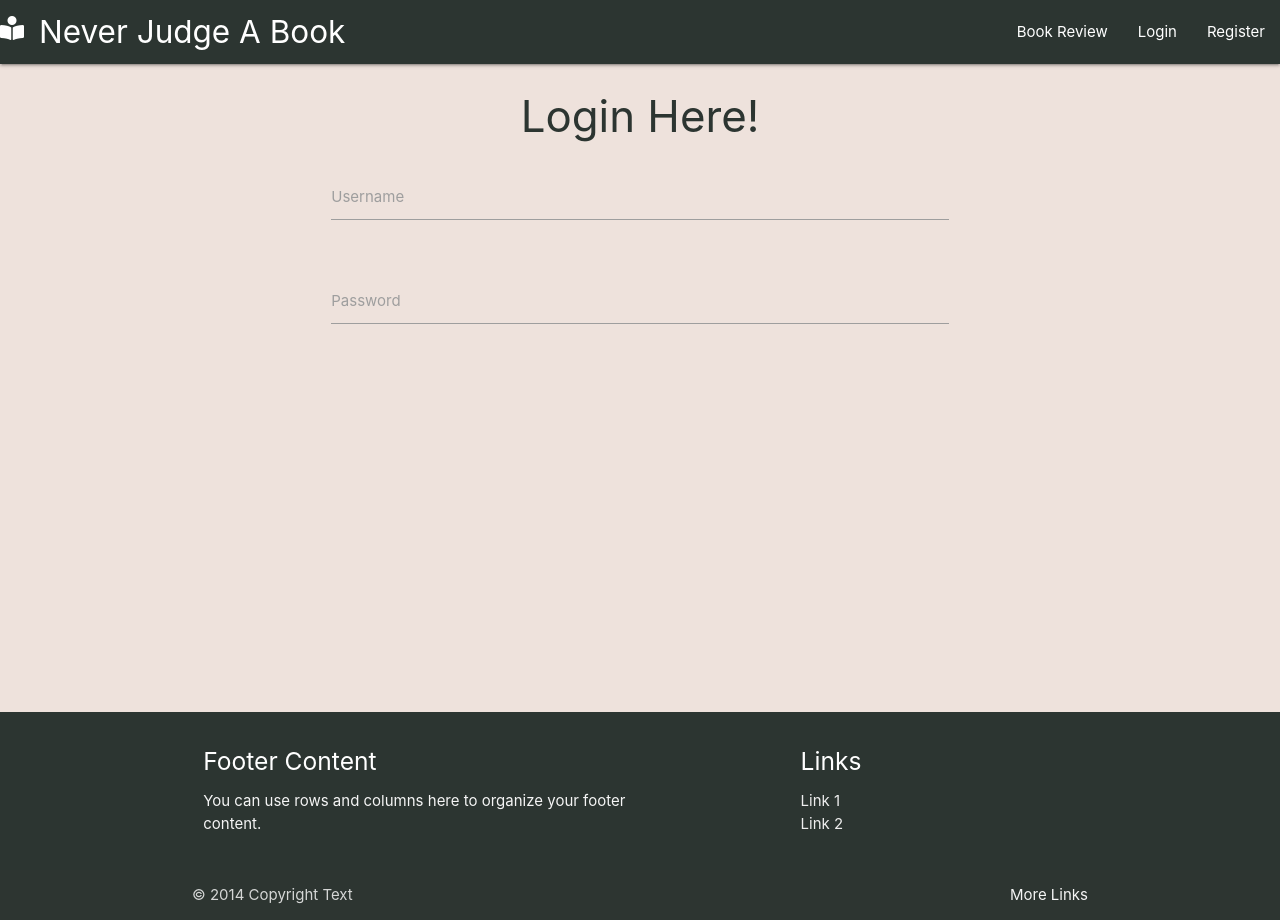
After one commit to Richiefinegan11/bookReview, a Flask app: page /login in a window 1280 px wide. The commit adds this page. Run offline with Flask 2, Linux system fonts and the light colour scheme; some libraries are stand-ins or nearby versions.

Commit message:
Login page and form created

```diff
--- a/app.py
+++ b/app.py
@@ -17,9 +17,14 @@ mongo = PyMongo(app)
 
 @app.route("/")
 @app.route("/review")
-def login():
+def review():
     books = list(mongo.db.books.find())
     return render_template("review.html", books=books)
+
+
+@app.route("/login", methods=["GET", "POST"])
+def login():
+    return render_template("login.html")
 
 
 if __name__ == "__main__":
--- a/static/css/style.css
+++ b/static/css/style.css
@@ -7,7 +7,7 @@
 
 body {
   background-color: #eee2dc;
-  color: #123c69;
+  color: #2c3531;
   display: flex;
   min-height: 100vh;
   flex-direction: column;
--- a/templates/base.html
+++ b/templates/base.html
@@ -30,23 +30,21 @@
           ><i class="fas fa-book-reader valign-wrapper"></i>Never Judge A
           Book</a
         >
-        <a href="#" data-target="mobile-demo" class="sidenav-trigger"
+        <a href="{{ url_for('login') }}" data-target="mobile-demo" class="sidenav-trigger"
           ><i class="material-icons">Home</i></a
         >
         <ul class="right hide-on-med-and-down">
-          <li><a href="mobile.html">Home</a></li>
-          <li><a href="sass.html">Book Review</a></li>
-          <li><a href="badges.html">Login</a></li>
-          <li><a href="collapsible.html">Register</a></li>
+          <li><a href="{{ url_for('review') }}">Book Review</a></li>
+          <li><a href="{{ url_for('login') }}">Login</a></li>
+          <li><a href="#">Register</a></li>
         </ul>
       </div>
     </nav>
     <!-- mobile sidenav -->
     <ul class="sidenav" id="mobile-demo">
-      <li><a href="mobile.html">Home</a></li>
-      <li><a href="sass.html">Book Review</a></li>
-      <li><a href="badges.html">Login</a></li>
-      <li><a href="collapsible.html">Register</a></li>
+      <li><a href="{{ url_for('review') }}">Book Review</a></li>
+      <li><a href="{{ url_for('login') }}">Login</a></li>
+      <li><a href="#">Register</a></li>
     </ul>
 
     <main>
--- /dev/null
+++ b/templates/login.html
@@ -0,0 +1,38 @@
+{% extends "base.html" %} {% block content %}
+<h3 class="center-align">Login Here!</h3>
+
+<div class="row">
+  <form class="col l6 m6 s12 offset-l3 offset-m3">
+    <div class="row">
+      <div class="input-field col s12">
+        <input
+          id="username"
+          type="text"
+          minlength="5"
+          maxlength="15"
+          pattern="^[a-zA-Z0-9]{5,15}$"
+          class="validate"
+          required
+        />
+        <label for="username">Username</label>
+      </div>
+    </div>
+    <div class="row">
+      <div class="input-field col s12">
+        <input
+          id="password"
+          name="password"
+          type="password"
+          minlength="5"
+          maxlength="15"
+          pattern="^[a-zA-Z0-9]{5,15}$"
+          class="validate"
+          required
+        />
+        <label for="password">Password</label>
+      </div>
+    </div>
+  </form>
+</div>
+
+{% endblock %}
```
